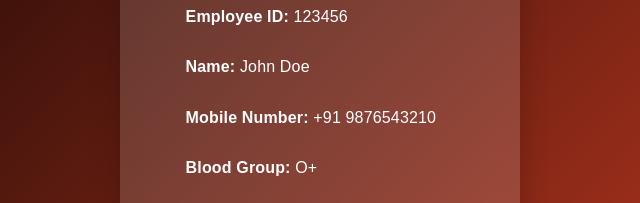
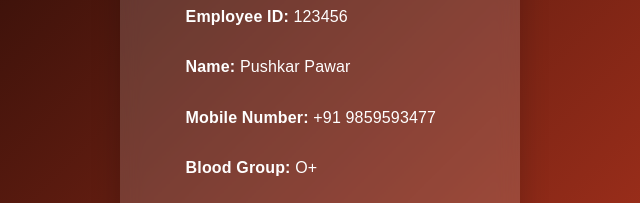
Before and after one commit to anandlavhale/sos-alert_testing, a website: page index.html in a window 1280 px wide. Shown: the part 280-483 px from the top of the page, 320-960 px from the left. Drawn offline with nearby package versions, Linux system fonts and the light colour scheme.

Commit message:
Update index.html

```diff
--- a/index.html
+++ b/index.html
@@ -145,8 +145,8 @@
         <img src="./images/pushkar.jpg" alt="Profile Picture" class="profile-pic" />
         <div class="profile-details">
           <p><strong>Employee ID:</strong> 123456</p>
-          <p><strong>Name:</strong> John Doe</p>
-          <p><strong>Mobile Number:</strong> +91 9876543210</p>
+          <p><strong>Name:</strong> Pushkar Pawar</p>
+          <p><strong>Mobile Number:</strong> +91 9859593477</p>
           <p><strong>Blood Group:</strong> O+</p>
           <p><strong>Health Conditions:</strong> Asthma</p>
           <p><strong>Medical History:</strong> No major surgeries</p>
```
